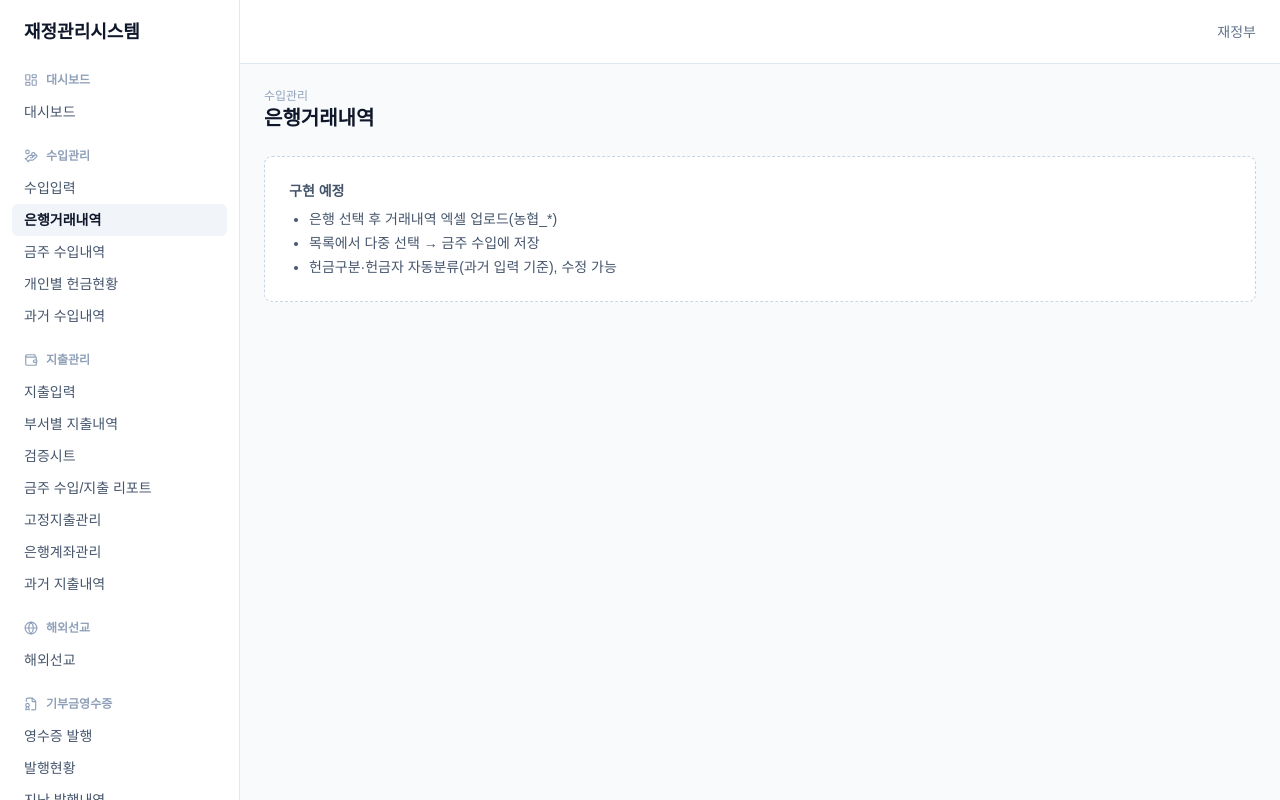
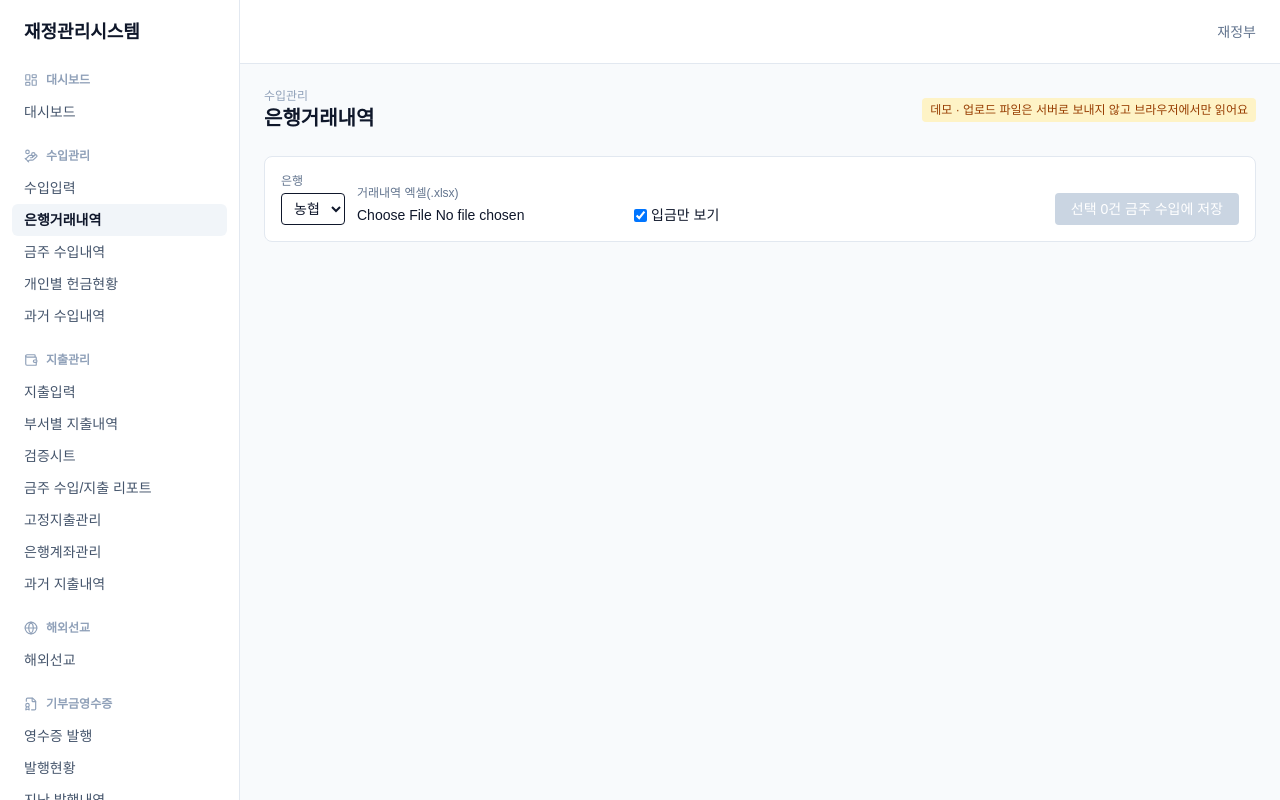
Before and after one commit to webyigit/ND_FMS, a Next.js app: page /income/bank in a window 1280 px wide. Shown: the top 800 px of the page. Built offline with nearby package versions, Linux system fonts and the light colour scheme.

Commit message:
은행거래내역 업로드: 농협 엑셀 읽기, 헌금 자동분류, 선택 건 금주 수입에 넣기
Co-Authored-By: Claude Opus 5.5 (1M context) <noreply@anthropic.com>
Claude-Session: https://claude.ai/code/session_01AUorKsV4YSf1mWSK21kvS8

```diff
--- /dev/null
+++ b/src/app/(app)/income/bank/BankImport.tsx
@@ -0,0 +1,119 @@
+"use client";
+import { useMemo, useState } from "react";
+import PageHeader from "@/components/PageHeader";
+import { readFirstSheet } from "@/lib/bank/readXlsx";
+import { isNonghyupFile, parseNonghyupRows, type BankTx } from "@/lib/bank/nonghyup";
+import { classifyDeposit, DEFAULT_KEYWORDS } from "@/lib/classify";
+import { MEMBERS, OFFERING_TYPES } from "@/lib/demo";
+
+const BANKS = ["농협"]; // 다른 은행 양식은 [확인 필요]
+const KEY_DRAFT = "ndfms.income.draft";
+const won = (n: number) => n.toLocaleString("ko-KR");
+
+const keywords = OFFERING_TYPES.map((t) => ({ offeringTypeId: t.id, keywords: DEFAULT_KEYWORDS[t.name] ?? [t.name] }));
+
+type Row = BankTx & { key: string; typeId: number | null; memberIds: number[] };
+
+export default function BankImport() {
+  const [bank, setBank] = useState(BANKS[0]);
+  const [rows, setRows] = useState<Row[]>([]);
+  const [selected, setSelected] = useState<Set<string>>(new Set());
+  const [error, setError] = useState("");
+  const [msg, setMsg] = useState("");
+  const [depositOnly, setDepositOnly] = useState(true);
+
+  const onFile = async (f: File) => {
+    setError(""); setMsg("");
+    try {
+      if (bank === "농협" && !isNonghyupFile(f.name)) setMsg("파일명이 '농협_'으로 시작하지 않지만 그대로 읽어볼게요.");
+      const tx = parseNonghyupRows(await readFirstSheet(await f.arrayBuffer()));
+      setRows(tx.map((t, i) => {
+        const c = classifyDeposit(t.description, keywords, MEMBERS);
+        return { ...t, key: `${t.txAt}-${i}`, typeId: c.offeringTypeId, memberIds: c.memberIds };
+      }));
+      setSelected(new Set());
+    } catch (e) {
+      setError(e instanceof Error ? e.message : String(e));
+    }
+  };
+
+  const view = useMemo(() => rows.filter((r) => !depositOnly || r.deposit > 0), [rows, depositOnly]);
+  const toggle = (k: string) => setSelected((s) => { const n = new Set(s); if (n.has(k)) n.delete(k); else n.add(k); return n; });
+
+  const save = () => {
+    const picked = rows.filter((r) => selected.has(r.key) && r.deposit > 0);
+    if (picked.some((r) => !r.typeId)) return setError("헌금구분이 비어 있는 거래가 있어요.");
+    let draft: unknown[] = [];
+    try { draft = JSON.parse(localStorage.getItem(KEY_DRAFT) ?? "[]"); } catch {}
+    const add = picked.map((r) => {
+      const m = MEMBERS.filter((x) => r.memberIds.includes(x.id));
+      return {
+        id: crypto.randomUUID(), typeId: r.typeId, channel: "online", memberId: m.length === 1 ? m[0].id : null,
+        name: m.length ? m.map((x) => x.name).join(",") : r.description, amount: r.deposit, memo: "",
+      };
+    });
+    try { localStorage.setItem(KEY_DRAFT, JSON.stringify([...draft, ...add])); } catch {}
+    setMsg(`${add.length}건을 금주 수입입력에 넣었어요.`);
+    setSelected(new Set());
+  };
+
+  return (
+    <>
+      <PageHeader actions={<span className="rounded bg-amber-100 px-2 py-1 text-xs text-amber-800">데모 · 업로드 파일은 서버로 보내지 않고 브라우저에서만 읽어요</span>} />
+      <div className="mb-4 flex flex-wrap items-end gap-3 rounded-lg border border-slate-200 bg-white p-4 text-sm">
+        <label className="text-xs text-slate-500">은행
+          <select value={bank} onChange={(e) => setBank(e.target.value)} className="mt-1 block rounded border px-2 py-1.5 text-sm text-slate-900">
+            {BANKS.map((b) => <option key={b}>{b}</option>)}
+          </select>
+        </label>
+        <label className="text-xs text-slate-500">거래내역 엑셀(.xlsx)
+          <input type="file" accept=".xlsx" onChange={(e) => e.target.files?.[0] && onFile(e.target.files[0])} className="mt-1 block text-sm text-slate-900" />
+        </label>
+        <label className="flex items-center gap-1"><input type="checkbox" checked={depositOnly} onChange={(e) => setDepositOnly(e.target.checked)} /> 입금만 보기</label>
+        <button onClick={save} disabled={!selected.size} className="ml-auto rounded bg-blue-600 px-4 py-1.5 text-white disabled:bg-slate-300">
+          선택 {selected.size}건 금주 수입에 저장
+        </button>
+      </div>
+      {error && <div className="mb-3 rounded bg-red-50 px-3 py-2 text-sm text-red-700">{error}</div>}
+      {msg && <div className="mb-3 rounded bg-emerald-50 px-3 py-2 text-sm text-emerald-700">{msg}</div>}
+
+      {view.length > 0 && (
+        <div className="overflow-x-auto rounded-lg border border-slate-200 bg-white">
+          <table className="w-full text-sm">
+            <thead className="bg-slate-50 text-xs text-slate-500">
+              <tr>
+                <th className="w-8 px-2 py-2"><input type="checkbox" checked={view.every((r) => selected.has(r.key))}
+                  onChange={(e) => setSelected(e.target.checked ? new Set(view.filter((r) => r.deposit > 0).map((r) => r.key)) : new Set())} /></th>
+                <th className="px-2 text-left">거래일시</th><th className="px-2 text-right">입금</th><th className="px-2 text-right">출금</th>
+                <th className="px-2 text-left">거래내용</th><th className="px-2 text-left">거래기록사항</th>
+                <th className="px-2 text-left">헌금구분(자동)</th><th className="px-2 text-left">헌금자(자동)</th>
+              </tr>
+            </thead>
+            <tbody>
+              {view.map((r) => (
+                <tr key={r.key} className="border-t">
+                  <td className="px-2 py-1.5 text-center">{r.deposit > 0 && <input type="checkbox" checked={selected.has(r.key)} onChange={() => toggle(r.key)} />}</td>
+                  <td className="px-2 whitespace-nowrap">{r.txAt.slice(0, 16).replace("T", " ")}</td>
+                  <td className="px-2 text-right">{r.deposit ? won(r.deposit) : ""}</td>
+                  <td className="px-2 text-right">{r.withdraw ? won(r.withdraw) : ""}</td>
+                  <td className="px-2">{r.txType}</td>
+                  <td className="px-2">{r.description}</td>
+                  <td className="px-2">
+                    {r.deposit > 0 && (
+                      <select value={r.typeId ?? ""} onChange={(e) => setRows((xs) => xs.map((x) => x.key === r.key ? { ...x, typeId: Number(e.target.value) || null } : x))}
+                        className={`rounded border px-1 py-0.5 ${r.typeId ? "" : "border-red-400"}`}>
+                        <option value="">선택</option>
+                        {OFFERING_TYPES.map((t) => <option key={t.id} value={t.id}>{t.name}</option>)}
+                      </select>
+                    )}
+                  </td>
+                  <td className="px-2">{MEMBERS.filter((m) => r.memberIds.includes(m.id)).map((m) => m.name).join(", ")}</td>
+                </tr>
+              ))}
+            </tbody>
+          </table>
+        </div>
+      )}
+    </>
+  );
+}
--- a/src/app/(app)/income/bank/page.tsx
+++ b/src/app/(app)/income/bank/page.tsx
@@ -1,5 +1,8 @@
-import Todo from "@/components/Todo";
+"use client";
+import dynamic from "next/dynamic";
+
+const BankImport = dynamic(() => import("./BankImport"), { ssr: false });
 
 export default function Page() {
-  return <Todo spec={["은행 선택 후 거래내역 엑셀 업로드(농협_*)", "목록에서 다중 선택 → 금주 수입에 저장", "헌금구분·헌금자 자동분류(과거 입력 기준), 수정 가능"]} />;
+  return <BankImport />;
 }
```
